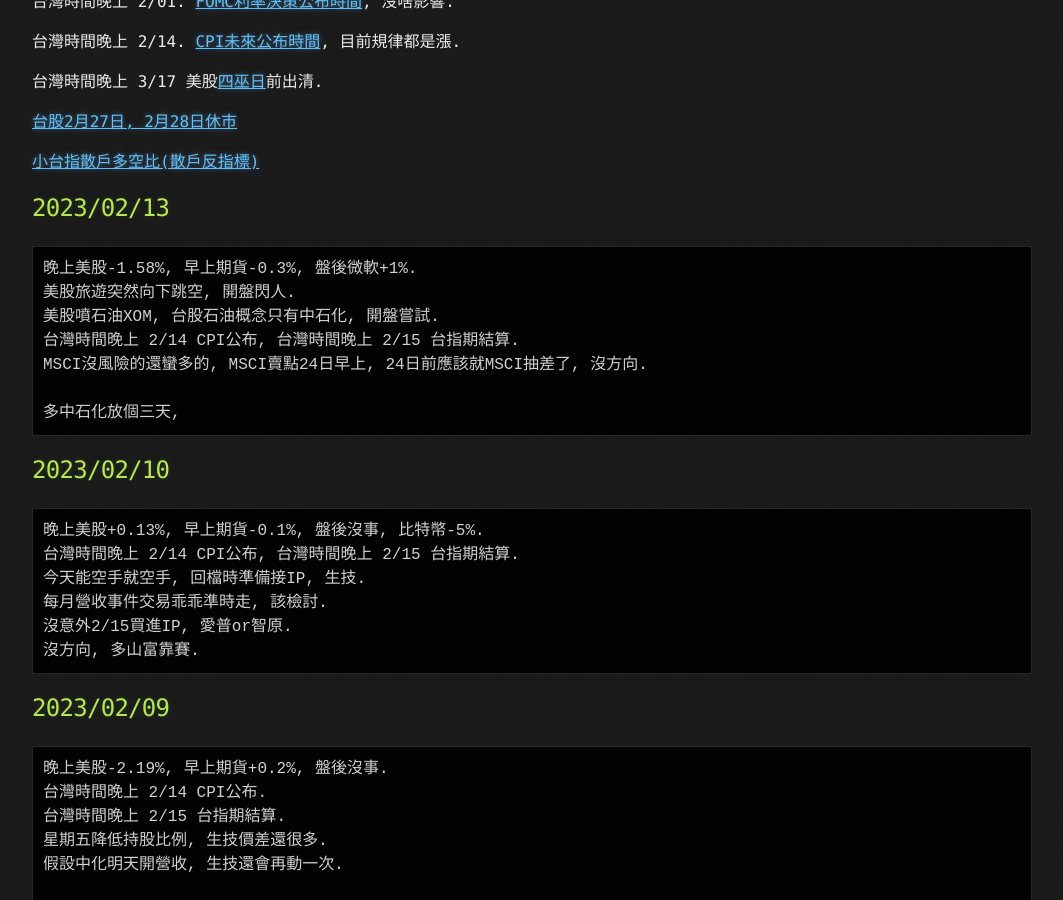
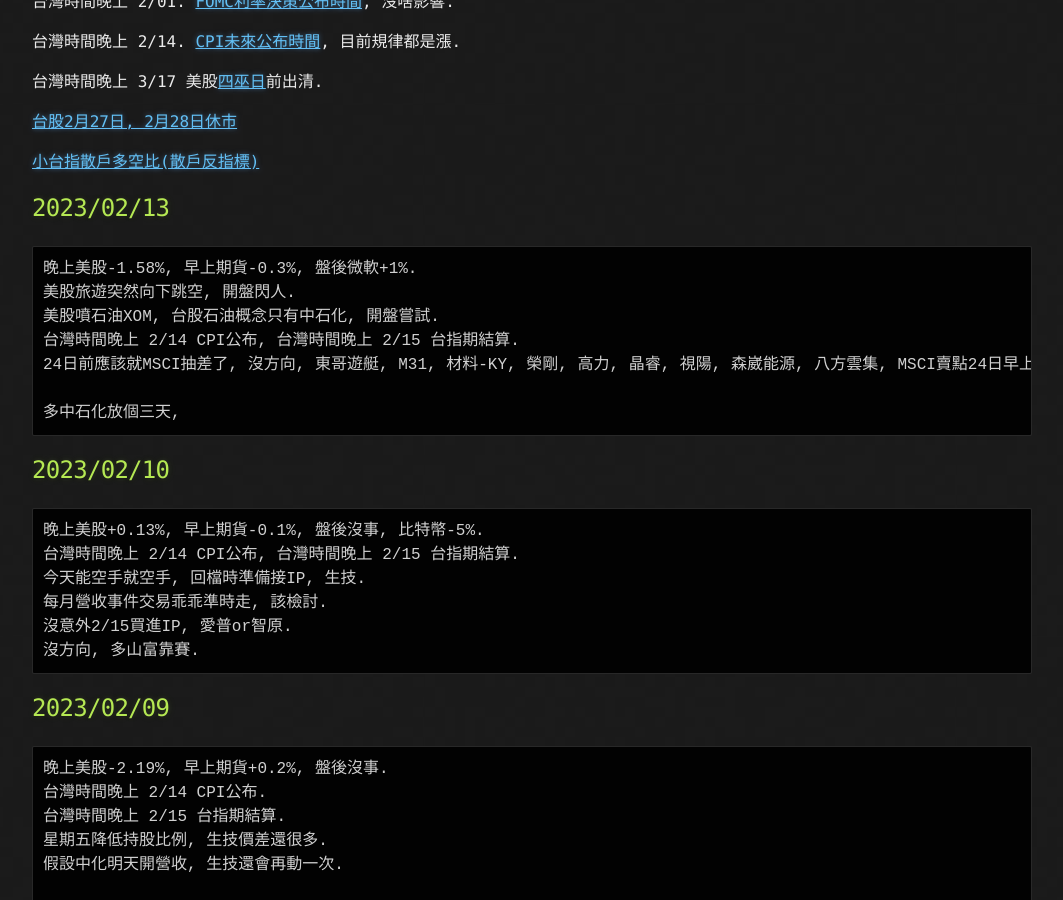
Before and after one commit to lepg5487/Stock_God, a Jekyll site: the page built from index.md, in a window 1280 px wide and 900 px high, scrolled down 428 px. Shown: the whole window, without its empty margins (108-1171 px from the left). Built offline with Jekyll 4.4.1, drawn with Linux system fonts in a browser that asks for light colours; our own code applies the rules of GitHub Pages for plain Markdown files.

Commit message:
Update index.md

````diff
--- a/index.md
+++ b/index.md
@@ -26,7 +26,7 @@ layout: testlayouts
 美股旅遊突然向下跳空, 開盤閃人.
 美股噴石油XOM, 台股石油概念只有中石化, 開盤嘗試.
 台灣時間晚上 2/14 CPI公布, 台灣時間晚上 2/15 台指期結算.
-MSCI沒風險的還蠻多的, MSCI賣點24日早上, 24日前應該就MSCI抽差了, 沒方向.
+24日前應該就MSCI抽差了, 沒方向, 東哥遊艇, M31, 材料-KY, 榮剛, 高力, 晶睿, 視陽, 森崴能源, 八方雲集, MSCI賣點24日早上.
 
 多中石化放個三天,
 ```
````
